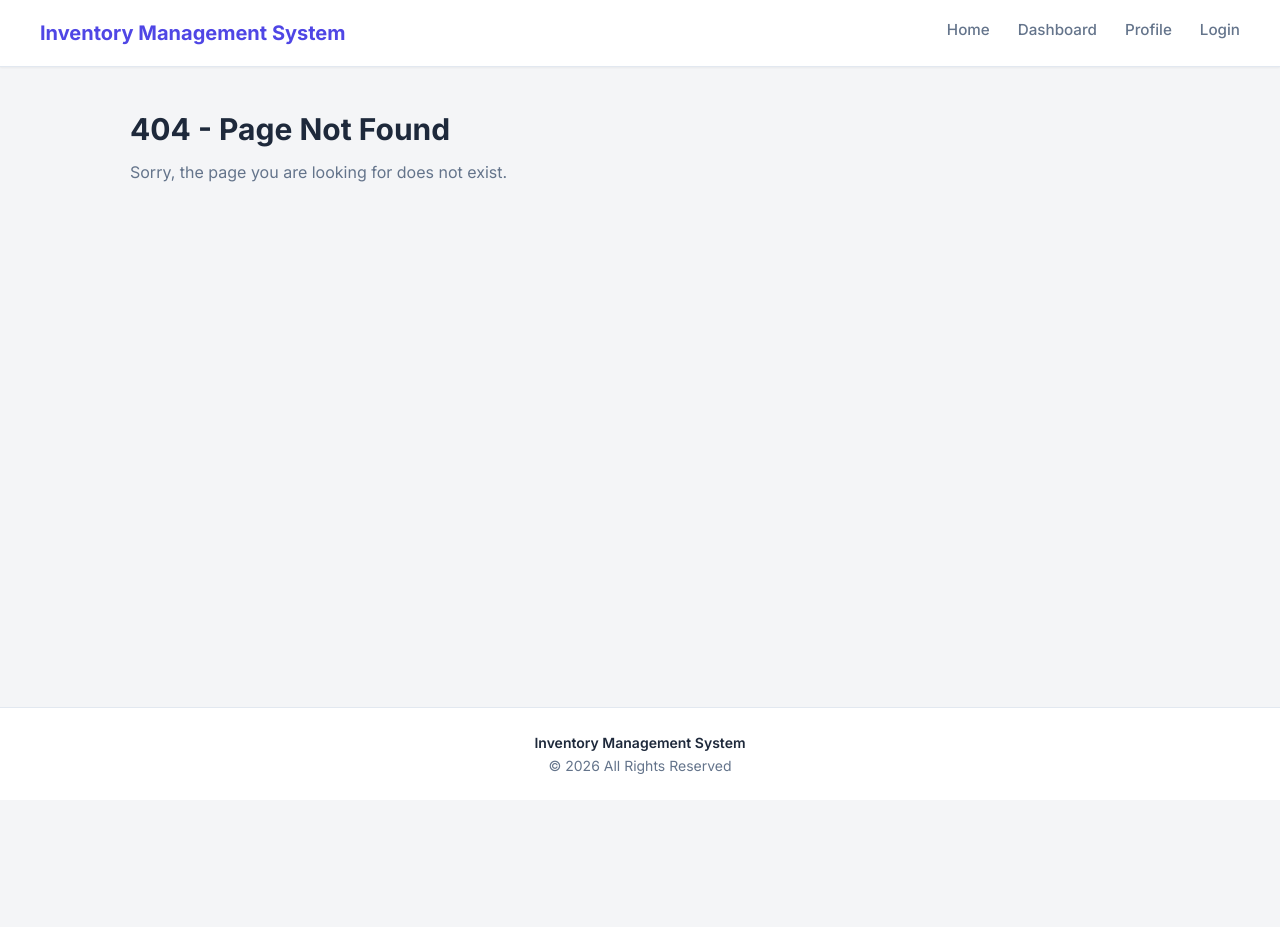
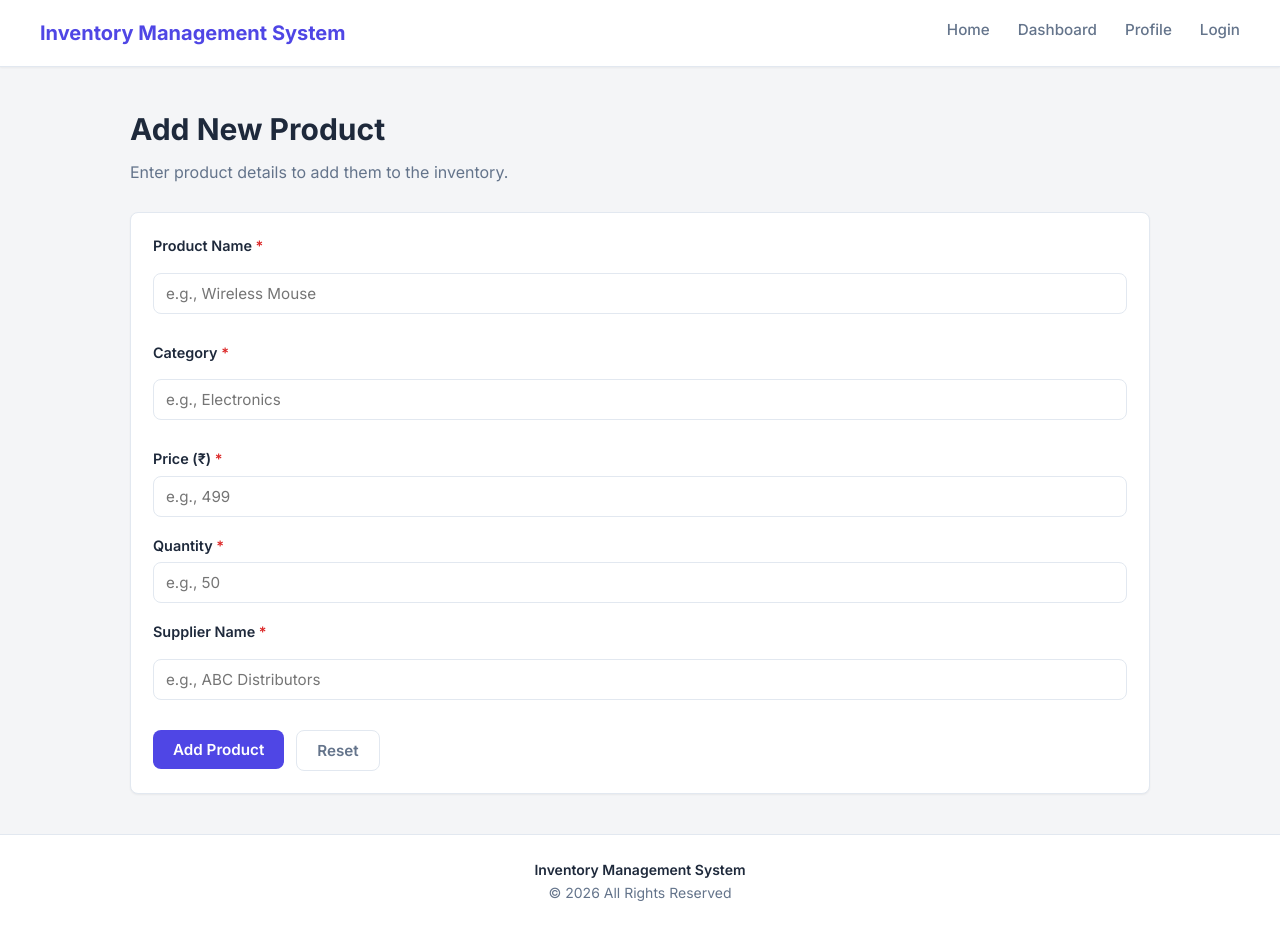
Before and after one commit to aniket0807/project_brief_05, a React (Vite) app in the folder client/: page /products/new in a window 1280 px wide. Before the commit this address had no page. Before the commit the page ends 800 px from the top, so only its background shows below. Built offline with nearby package versions, Linux system fonts and the light colour scheme.

Commit message:
Sprint 9: Add Product Entry form with controlled components and validation

```diff
--- a/client/src/assets/styles/variables.css
+++ b/client/src/assets/styles/variables.css
@@ -1,6 +1,8 @@
 :root {
   --primary-color: #2563eb;
+  --secondary-color: #1e40af;
+  --text-color: #1e293b;
   --background-color: #f8fafc;
-  --text-color: #1e293b;
+  --white-color: #ffffff;
   --border-color: #e2e8f0;
 }
--- /dev/null
+++ b/client/src/pages/Products/ProductEntry.jsx
@@ -0,0 +1,187 @@
+import { useState } from "react";
+import PageTitle from "../../components/ui/PageTitle";
+import Card from "../../components/ui/Card";
+import Button from "../../components/ui/Button";
+
+function ProductEntry() {
+  const [formData, setFormData] = useState({
+    productName: "",
+    category: "",
+    price: "",
+    quantity: "",
+    supplierName: "",
+  });
+
+  const [errors, setErrors] = useState({});
+  const [submitted, setSubmitted] = useState(false);
+
+  const handleChange = (e) => {
+    const { name, value } = e.target;
+    setFormData({ ...formData, [name]: value });
+  };
+
+  const validate = () => {
+    const newErrors = {};
+
+    if (!formData.productName.trim()) {
+      newErrors.productName = "Product name is required.";
+    } else if (formData.productName.trim().length < 3) {
+      newErrors.productName = "Product name must be at least 3 characters.";
+    }
+
+    if (!formData.category.trim()) {
+      newErrors.category = "Category is required.";
+    }
+
+    if (!formData.price) {
+      newErrors.price = "Price is required.";
+    } else if (Number(formData.price) <= 0) {
+      newErrors.price = "Price must be a positive number.";
+    }
+
+    if (!formData.quantity) {
+      newErrors.quantity = "Quantity is required.";
+    } else if (Number(formData.quantity) <= 0) {
+      newErrors.quantity = "Quantity must be a positive number.";
+    }
+
+    if (!formData.supplierName.trim()) {
+      newErrors.supplierName = "Supplier name is required.";
+    }
+
+    return newErrors;
+  };
+
+  const handleSubmit = (e) => {
+    e.preventDefault();
+
+    const validationErrors = validate();
+    setErrors(validationErrors);
+
+    if (Object.keys(validationErrors).length === 0) {
+      console.log("Product submitted:", formData);
+      setSubmitted(true);
+      handleReset();
+    } else {
+      setSubmitted(false);
+    }
+  };
+
+  const handleReset = () => {
+    setFormData({
+      productName: "",
+      category: "",
+      price: "",
+      quantity: "",
+      supplierName: "",
+    });
+    setErrors({});
+  };
+
+  return (
+    <section>
+      <PageTitle
+        title="Add New Product"
+        subtitle="Enter product details to add them to the inventory."
+      />
+
+      {submitted && (
+        <div className="card success-message">
+          <p>Product added successfully!</p>
+        </div>
+      )}
+
+      <div className="card">
+        <form onSubmit={handleSubmit} noValidate>
+          <div className="form-group">
+            <label htmlFor="productName">
+              Product Name <span className="required">*</span>
+            </label>
+            <input
+              type="text"
+              id="productName"
+              name="productName"
+              placeholder="e.g., Wireless Mouse"
+              value={formData.productName}
+              onChange={handleChange}
+            />
+            {errors.productName && (
+              <p className="error-text">{errors.productName}</p>
+            )}
+          </div>
+
+          <div className="form-group">
+            <label htmlFor="category">
+              Category <span className="required">*</span>
+            </label>
+            <input
+              type="text"
+              id="category"
+              name="category"
+              placeholder="e.g., Electronics"
+              value={formData.category}
+              onChange={handleChange}
+            />
+            {errors.category && <p className="error-text">{errors.category}</p>}
+          </div>
+
+          <div className="form-group">
+            <label htmlFor="price">
+              Price (₹) <span className="required">*</span>
+            </label>
+            <input
+              type="number"
+              id="price"
+              name="price"
+              placeholder="e.g., 499"
+              value={formData.price}
+              onChange={handleChange}
+            />
+            {errors.price && <p className="error-text">{errors.price}</p>}
+          </div>
+
+          <div className="form-group">
+            <label htmlFor="quantity">
+              Quantity <span className="required">*</span>
+            </label>
+            <input
+              type="number"
+              id="quantity"
+              name="quantity"
+              placeholder="e.g., 50"
+              value={formData.quantity}
+              onChange={handleChange}
+            />
+            {errors.quantity && <p className="error-text">{errors.quantity}</p>}
+          </div>
+
+          <div className="form-group">
+            <label htmlFor="supplierName">
+              Supplier Name <span className="required">*</span>
+            </label>
+            <input
+              type="text"
+              id="supplierName"
+              name="supplierName"
+              placeholder="e.g., ABC Distributors"
+              value={formData.supplierName}
+              onChange={handleChange}
+            />
+            {errors.supplierName && (
+              <p className="error-text">{errors.supplierName}</p>
+            )}
+          </div>
+
+          <div className="form-actions">
+            <Button type="submit">Add Product</Button>
+            <button type="button" className="btn-secondary" onClick={handleReset}>
+              Reset
+            </button>
+          </div>
+        </form>
+      </div>
+    </section>
+  );
+}
+
+export default ProductEntry;
--- a/client/src/routes/AppRoutes.jsx
+++ b/client/src/routes/AppRoutes.jsx
@@ -4,6 +4,7 @@ import Home from "../pages/Home/Home";
 import Login from "../pages/Login/Login";
 import Dashboard from "../pages/Dashboard/Dashboard";
 import Profile from "../pages/Profile/Profile";
+import ProductEntry from "../pages/Products/ProductEntry";
 import NotFound from "../pages/NotFound/NotFound";
 
 function AppRoutes() {
@@ -13,6 +14,7 @@ function AppRoutes() {
         <Route index element={<Home />} />
         <Route path="login" element={<Login />} />
         <Route path="dashboard" element={<Dashboard />} />
+        <Route path="products/new" element={<ProductEntry />} />
         <Route path="profile" element={<Profile />} />
         <Route path="*" element={<NotFound />} />
       </Route>
--- a/client/src/styles/components.css
+++ b/client/src/styles/components.css
@@ -44,3 +44,67 @@ input[type="text"] {
   font-family: inherit;
   font-size: 0.95rem;
 }
+
+.form-group {
+  margin-bottom: 18px;
+}
+
+.form-group label {
+  display: block;
+  font-weight: 600;
+  font-size: 0.9rem;
+  margin-bottom: 6px;
+}
+
+.required {
+  color: #dc2626;
+}
+
+.form-group input {
+  width: 100%;
+  padding: 10px 12px;
+  border: 1px solid var(--border-color);
+  border-radius: var(--radius);
+  font-family: inherit;
+  font-size: 0.95rem;
+}
+
+.form-group input:focus {
+  outline: none;
+  border-color: var(--primary-color);
+}
+
+.error-text {
+  color: #dc2626;
+  font-size: 0.85rem;
+  margin-top: 4px;
+}
+
+.form-actions {
+  display: flex;
+  gap: 12px;
+  margin-top: 20px;
+}
+
+.btn-secondary {
+  padding: 10px 20px;
+  background-color: transparent;
+  color: var(--text-muted);
+  border: 1px solid var(--border-color);
+  border-radius: var(--radius);
+  cursor: pointer;
+  font-family: inherit;
+  font-size: 0.95rem;
+  font-weight: 600;
+}
+
+.btn-secondary:hover {
+  background-color: var(--background-color);
+}
+
+.success-message {
+  background-color: #ecfdf5;
+  border-color: #6ee7b7;
+  color: #047857;
+  margin-bottom: 20px;
+}
```
Also changed, not shown: 1 other file (tests, documents, lock files or other folders).
